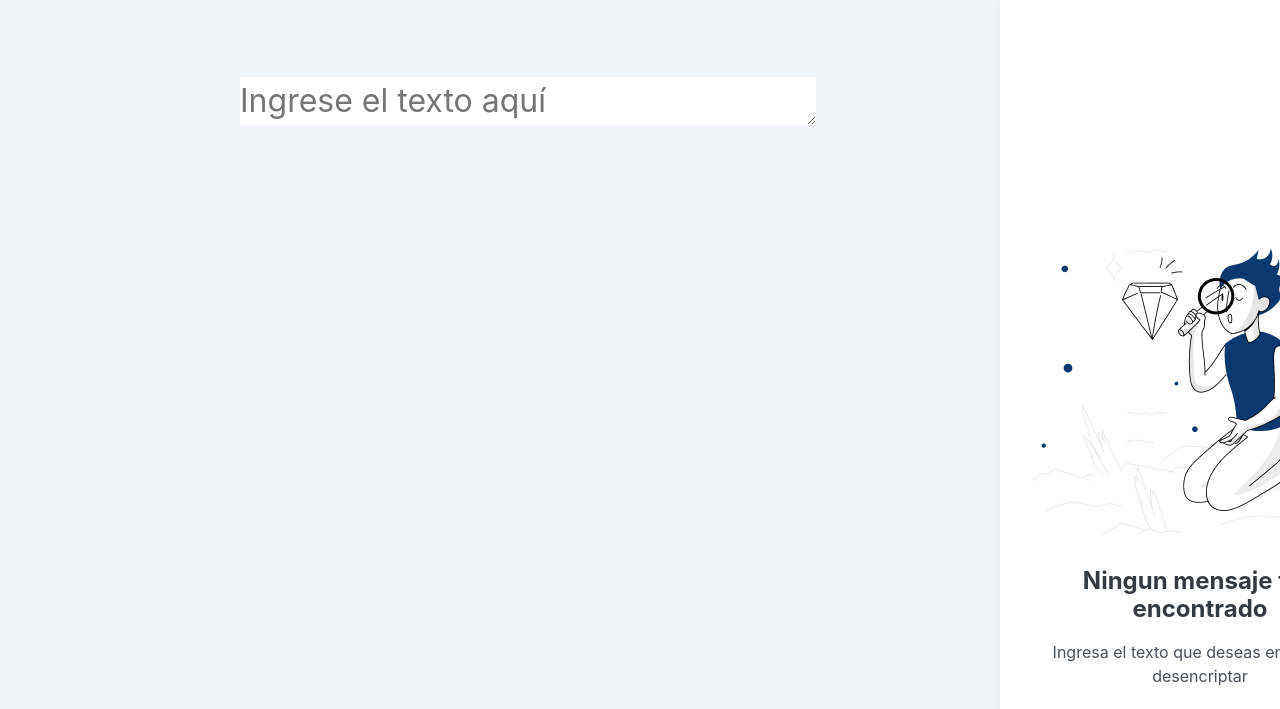
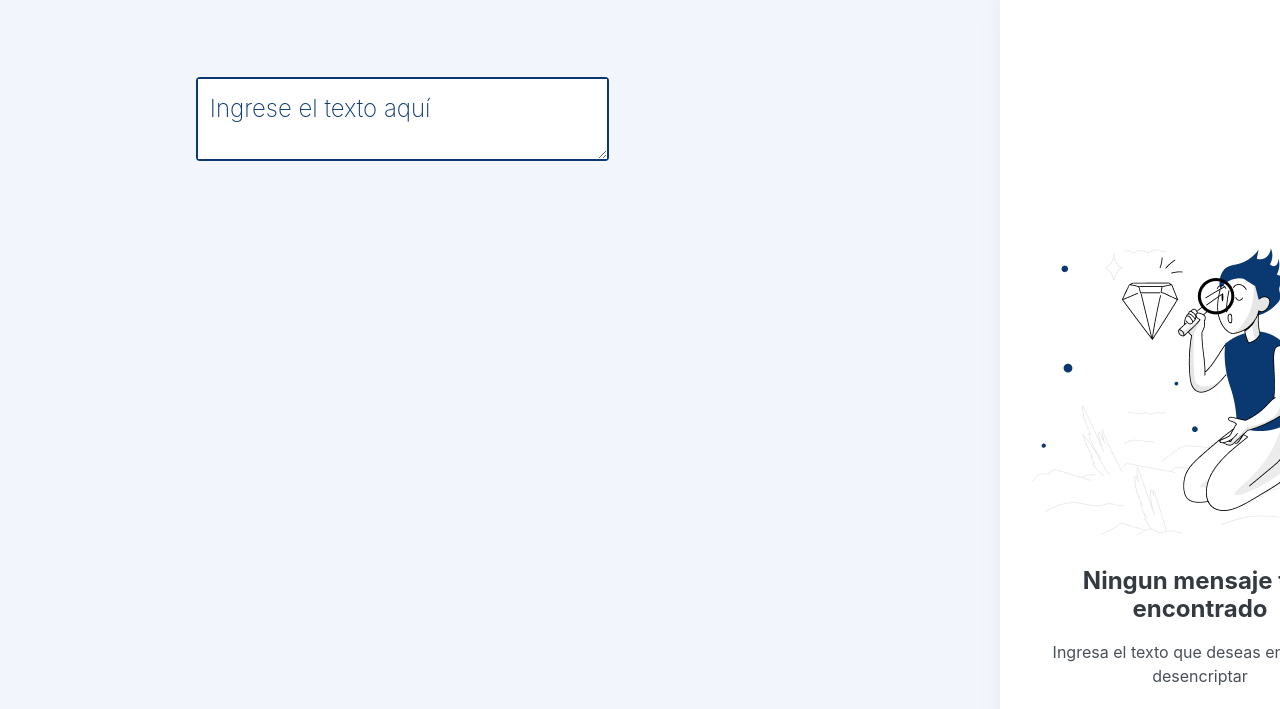
Before and after one commit to davecarrillo/challengeEncriptAlura, a plain HTML site: page public/index.html in a window 1280 px wide. Shown: the part 91-800 px from the top of the page. Drawn offline with Linux system fonts and the light colour scheme.

Commit message:
Modifique contenedor y logo, contenedor de msj usuario y textarea

```diff
--- a/public/assets/css/styles.css
+++ b/public/assets/css/styles.css
@@ -1,7 +1,7 @@
 body {
     position: relative;
     width: 100%;
-    height: 100vh;
+    min-height: 100vh;
     background: #F3F5FC;
 }
 #contenedor-logo {
@@ -20,29 +20,44 @@ body {
     position: absolute;
     left: 36.67%;
     right: 37.43%;
-    top: 0%;
-    bottom: 0%;
+    top: 0;
+    bottom: 0;
 }
 #contenedor-mensaje-usuario {
-    box-sizing: border-box;
-    position: relative;
-    display: inline-block;
-    width: 36em;
-    height: 3em;
-    left: 15em;
+    border: 2.5px solid #0A3871;
+    border-radius: 4px;
+    margin: 0;
+    position: absolute;
+    display: flex;
+    flex-direction: column;
+    width: 32%;
+    height: 5em;
+    left: 15.3%;
     top: 10.5em;
 }
+.mensaje-usuario::placeholder {
+    font-family: 'Inter';
+    font-style: normal;
+    font-weight: 200;
+    font-size: 1em;
+    line-height: 150%;
+    color: #0A3871;
+}
+.mensaje-usuario:focus {
+    outline: none;
+}
 .mensaje-usuario {
+    box-sizing: border-box;
     position: absolute;
-    width: 18em;
-    height: 1.5em;
-    border: 0px;
-    margin: 0px;
-    padding: 0px;
+    width: 100%;
+    height: 100%;
+    border: 0;
+    margin: 0;
+    padding: 12px;
     font-family: 'Inter';
     font-style: normal;
     font-weight: 400;
-    font-size: 2em;
+    font-size: 1.5em;
     line-height: 150%;
     color: #0A3871;
 }
```
